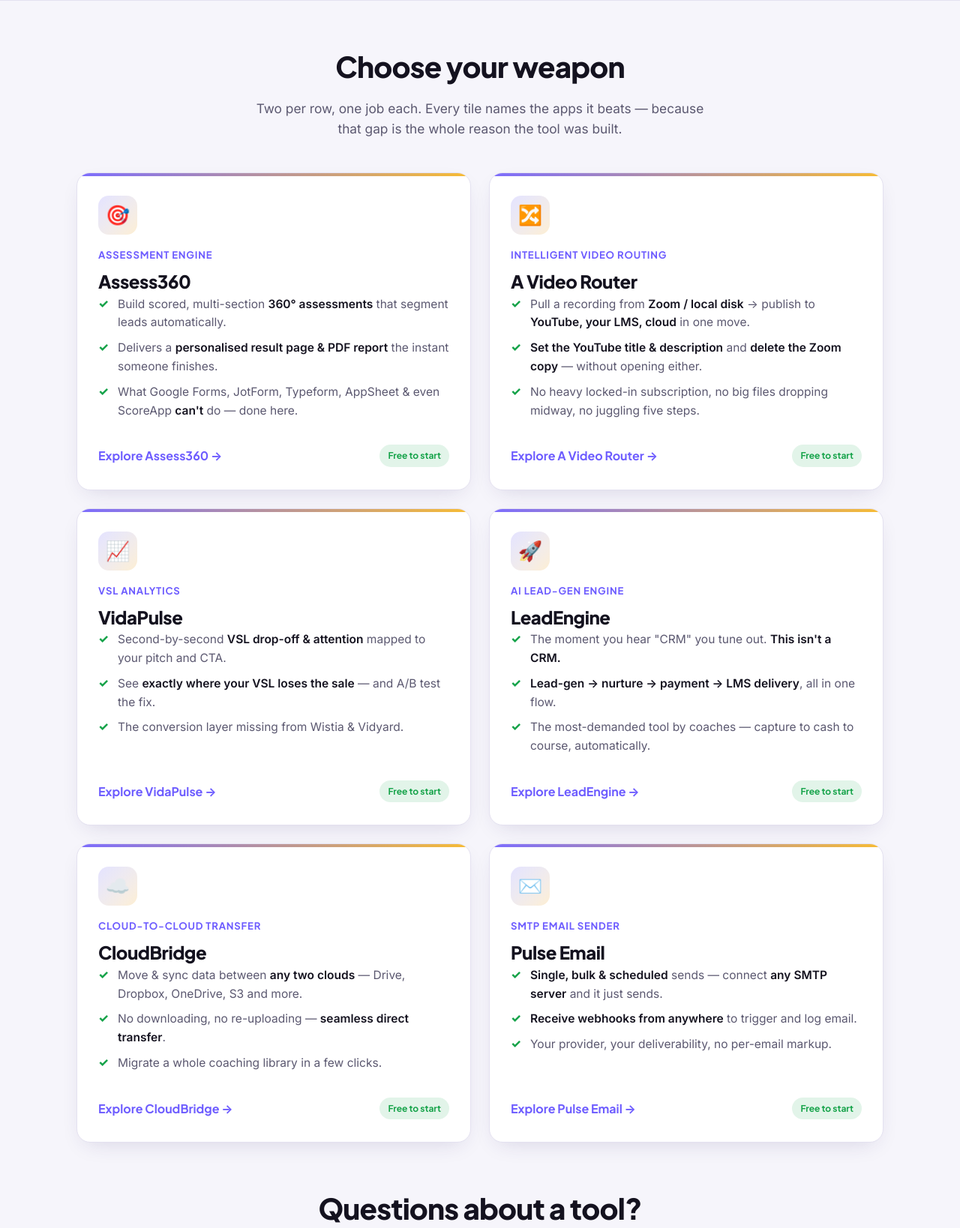
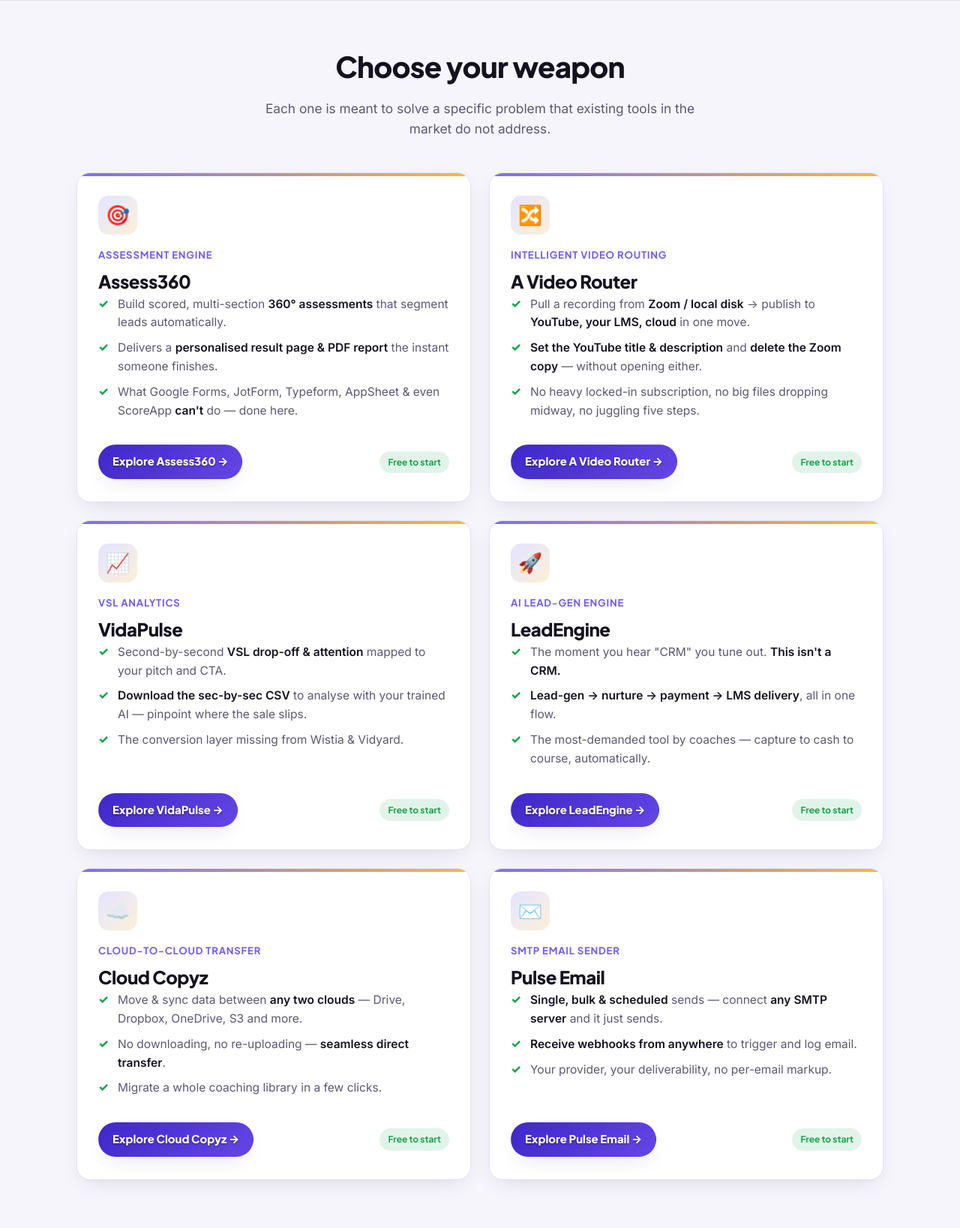
Before and after one commit to ganganarayan/powertools, a Node server app: page / in a window 1280 px wide. Shown: the part 665-2303 px from the top of the page at 75% size. Run offline with Node 20, Linux system fonts and the light colour scheme.

Commit message:
Rename CloudBridge→Cloud Copyz, wire tiles to app URLs, offer + copy edits
- Hero eyebrow: add "Especially Built for Coaches"
- Tools subhead: "Each one is meant to solve a specific problem that
  existing tools in the market do not address"
- Every tile Explore is now a button linking (https://, new tab) to the
  tool's live app; footer tool links and tool-page CTAs point there too:
  assess360.divineleads.guru, avr.divineleads.guru, vidapulse.io,
  leadengines.divineleads.guru, cloudcopyz.divineleads.guru,
  pulseemail.divineleads.guru
- VidaPulse: download second-by-second CSV to analyse with your trained AI
- CloudBridge renamed to Cloud Copyz everywhere (slug, copy, policies)
- New build-for-you offer band (headline font) before the footer:
  email your biggest problem → free for the first 5 months after launch
- Bump asset version to 4 (CSS: tile button + offer band)

Co-Authored-By: Claude Opus 4.8 <noreply@anthropic.com>

```diff
--- a/data/site.js
+++ b/data/site.js
@@ -16,7 +16,7 @@ const site = {
   name: 'Power Tools for Coaches',
   domain: 'powertools.divineleads.guru',
   brandline: "Six tools that do what the popular apps can't — built for coaches by DivineLeads.",
-  assetVersion: '3'
+  assetVersion: '4'
 };
 
 const tools = [
@@ -27,6 +27,7 @@ const tools = [
     kicker: 'Assessment Engine',
     eyebrow: '🎯 Assessment Engine',
     subject: 'Assess360%20%E2%80%94%20question',
+    appUrl: 'https://assess360.divineleads.guru',
     metaTitle: 'Assess360 — assessments that score, segment & report automatically',
     metaDesc: 'Assess360 builds scored, multi-section 360° assessments that segment leads and deliver instant personalised reports — beyond Google Forms, JotForm, Typeform, AppSheet and ScoreApp.',
     tileLines: [
@@ -66,6 +67,7 @@ const tools = [
     kicker: 'Intelligent Video Routing',
     eyebrow: '🔀 Intelligent Video Routing',
     subject: 'A%20Video%20Router%20%E2%80%94%20question',
+    appUrl: 'https://avr.divineleads.guru',
     metaTitle: 'A Video Router — route any video from source to destination, automatically',
     metaDesc: 'A Video Router pulls a recording from Zoom, local disk or any source, publishes it to YouTube, your LMS or cloud, sets the YouTube title and description, and deletes the Zoom copy — all from one place.',
     tileLines: [
@@ -105,11 +107,12 @@ const tools = [
     kicker: 'VSL Analytics',
     eyebrow: '📈 VSL Analytics',
     subject: 'VidaPulse%20%E2%80%94%20question',
+    appUrl: 'https://vidapulse.io',
     metaTitle: 'VidaPulse — VSL analytics that show where the sale is lost',
     metaDesc: 'VidaPulse maps second-by-second VSL drop-off to your pitch and CTA so you know exactly where your video sales letter loses the sale — the conversion layer missing from Wistia and Vidyard.',
     tileLines: [
       'Second-by-second <b>VSL drop-off &amp; attention</b> mapped to your pitch and CTA.',
-      'See <b>exactly where your VSL loses the sale</b> — and A/B test the fix.',
+      '<b>Download the sec-by-sec CSV</b> to analyse with your trained AI — pinpoint where the sale slips.',
       'The conversion layer missing from Wistia &amp; Vidyard.'
     ],
     lede: "Your VSL is doing the selling — so why are you flying blind on it? VidaPulse shows the <b>exact second the sale slips away</b>, second by second, mapped to your hook, pitch and CTA. It's the missing conversion layer that Wistia and Vidyard never gave you.",
@@ -120,7 +123,8 @@ const tools = [
       '<b>Pitch &amp; CTA markers</b> — overlay your key moments so you know which line loses viewers.',
       '<b>Per-viewer engagement</b> — who watched, who re-watched, who bailed before the offer.',
       '<b>Conversion correlation</b> — tie watch-behaviour to who actually bought.',
-      '<b>A/B VSL testing</b> — run two versions and let the retention curve pick the winner.'
+      '<b>A/B VSL testing</b> — run two versions and let the retention curve pick the winner.',
+      '<b>Download second-by-second CSV</b> — export the raw retention data and analyse it with your own trained AI.'
     ],
     versus: {
       title: "What the others can't do",
@@ -144,6 +148,7 @@ const tools = [
     kicker: 'AI Lead-Gen Engine',
     eyebrow: '🚀 AI Lead-Generation Engine',
     subject: 'LeadEngine%20%E2%80%94%20question',
+    appUrl: 'https://leadengines.divineleads.guru',
     metaTitle: 'LeadEngine — AI lead-gen to payment to LMS delivery, all in one',
     metaDesc: 'LeadEngine is not a CRM. It runs the full coach flow — lead generation, nurture, payment and LMS course delivery — in one AI-driven engine. The most-demanded tool by coaches.',
     tileLines: [
@@ -177,20 +182,21 @@ const tools = [
   },
 
   {
-    slug: 'cloudbridge',
-    name: 'CloudBridge',
+    slug: 'cloud-copyz',
+    name: 'Cloud Copyz',
     icon: '☁️',
     kicker: 'Cloud-to-Cloud Transfer',
     eyebrow: '☁️ Cloud-to-Cloud Transfer',
-    subject: 'CloudBridge%20%E2%80%94%20question',
-    metaTitle: 'CloudBridge — move data between any two clouds, seamlessly',
-    metaDesc: 'CloudBridge transfers and syncs data directly between any two clouds — Google Drive, Dropbox, OneDrive, S3 and more — with no downloading or re-uploading.',
+    subject: 'Cloud%20Copyz%20%E2%80%94%20question',
+    appUrl: 'https://cloudcopyz.divineleads.guru',
+    metaTitle: 'Cloud Copyz — move data between any two clouds, seamlessly',
+    metaDesc: 'Cloud Copyz transfers and syncs data directly between any two clouds — Google Drive, Dropbox, OneDrive, S3 and more — with no downloading or re-uploading.',
     tileLines: [
       'Move &amp; sync data between <b>any two clouds</b> — Drive, Dropbox, OneDrive, S3 and more.',
       'No downloading, no re-uploading — <b>seamless direct transfer</b>.',
       'Migrate a whole coaching library in a few clicks.'
     ],
-    lede: 'Move your cloud data between <b>any two clouds, seamlessly</b> — no downloading to your laptop, no dragging files, no waiting on your home internet. Point source, point destination, and CloudBridge carries it cloud-to-cloud.',
+    lede: 'Move your cloud data between <b>any two clouds, seamlessly</b> — no downloading to your laptop, no dragging files, no waiting on your home internet. Point source, point destination, and Cloud Copyz carries it cloud-to-cloud.',
     heroNote: 'Free to start · No credit card',
     whatTitle: 'What it does',
     whatItDoes: [
@@ -222,6 +228,7 @@ const tools = [
     kicker: 'SMTP Email Sender',
     eyebrow: '✉️ SMTP Email Sender',
     subject: 'Pulse%20Email%20%E2%80%94%20question',
+    appUrl: 'https://pulseemail.divineleads.guru',
     metaTitle: 'Pulse Email — connect any SMTP and send single, bulk or scheduled email',
     metaDesc: 'Pulse Email sends single, bulk and scheduled email through any SMTP server you connect, and receives webhooks from anywhere to trigger and log mail. Your provider, your deliverability, no per-email markup.',
     tileLines: [
--- a/public/styles.css
+++ b/public/styles.css
@@ -224,3 +224,17 @@ a:hover { text-decoration: underline; }
 
 .center { text-align:center; }
 .mt-lg { margin-top: 44px; }
+
+/* tile explore button */
+.tile-btn { padding: 10px 18px; font-size: .93rem; }
+
+/* build-for-you offer band */
+.offer .offer-card {
+  background: linear-gradient(135deg, var(--surface-2), var(--surface));
+  border: 1px solid var(--border);
+  border-top: 4px solid var(--accent);
+  border-radius: var(--radius);
+  padding: 48px 34px; text-align: center; box-shadow: var(--shadow);
+}
+.offer-head { font-size: clamp(1.5rem, 3.6vw, 2.3rem); font-weight: 800; max-width: 26ch; margin: 0 auto .5em; }
+.offer-sub { color: var(--muted); font-size: 1.1rem; max-width: 60ch; margin: 0 auto 26px; }
--- a/views/index.ejs
+++ b/views/index.ejs
@@ -4,7 +4,7 @@
 <!-- HERO -->
 <section class="hero">
   <div class="wrap">
-    <span class="eyebrow">⚡ Six power tools · one place</span>
+    <span class="eyebrow">⚡ Six power tools · one place · Especially Built for Coaches</span>
     <h1>The tools your popular apps <span class="grad">can't replace.</span></h1>
     <p class="lede">Every coach already has n8n, Pabbly, Typeform, Wistia, a CRM. Each tool below exists for one reason: it does the exact thing those apps <b>can't</b>. Pick what you need — all free to start.</p>
     <div class="hero-cta">
@@ -20,7 +20,7 @@
   <div class="wrap">
     <div class="section-head">
       <h2>Choose your weapon</h2>
-      <p>Two per row, one job each. Every tile names the apps it beats — because that gap is the whole reason the tool was built.</p>
+      <p>Each one is meant to solve a specific problem that existing tools in the market do not address.</p>
     </div>
 
     <div class="grid">
@@ -33,7 +33,7 @@
           <% t.tileLines.forEach(function (line) { %><li><%- line %></li><% }); %>
         </ul>
         <div class="tile-foot">
-          <a class="explore" href="/<%= t.slug %>">Explore <%= t.name %> →</a>
+          <a class="btn btn-primary tile-btn" href="<%= t.appUrl %>" target="_blank" rel="noopener">Explore <%= t.name %> →</a>
           <span class="free-pill">Free to start</span>
         </div>
       </article>
@@ -67,4 +67,15 @@
   </div>
 </section>
 
+<!-- BUILD-FOR-YOU OFFER -->
+<section class="section offer">
+  <div class="wrap">
+    <div class="offer-card">
+      <h2 class="offer-head">As a coach, if you're looking for a specific software solution — email us, we'll build and ship it.</h2>
+      <p class="offer-sub">The one who gives us the biggest problem they're facing gets to use the tool free for the first 5 months after launch.</p>
+      <a class="btn btn-accent btn-lg" href="mailto:<%= contact.email %>?subject=My%20biggest%20problem%20to%20solve">Email your biggest problem →</a>
+    </div>
+  </div>
+</section>
+
 <%- include('partials/footer') %>
--- a/views/partials/footer.ejs
+++ b/views/partials/footer.ejs
@@ -7,7 +7,7 @@
       </div>
       <div>
         <h4>Tools</h4>
-        <% tools.forEach(function (t) { %><a href="/<%= t.slug %>"><%= t.name %></a><% }); %>
+        <% tools.forEach(function (t) { %><a href="<%= t.appUrl %>" target="_blank" rel="noopener"><%= t.name %></a><% }); %>
       </div>
       <div>
         <h4>Legal</h4>
--- a/views/partials/header.ejs
+++ b/views/partials/header.ejs
@@ -9,7 +9,7 @@
       <% } else if (page === 'tool') { %>
         <a href="/">← All tools</a>
         <a href="#contact">Contact</a>
-        <a class="btn btn-primary" href="#start">Start Free</a>
+        <a class="btn btn-primary" href="<%= tool.appUrl %>" target="_blank" rel="noopener">Start Free</a>
       <% } else { %>
         <a href="/">← All tools</a>
         <a class="btn btn-primary" href="/#contact">Contact</a>
--- a/views/policies/privacy.ejs
+++ b/views/policies/privacy.ejs
@@ -8,7 +8,7 @@
     <article class="prose">
       <p class="updated">Last updated: 3 September 2026</p>
 
-      <p>This Privacy Policy explains how DivineLeads ("we", "us", "our") collects, uses, and protects your information when you use the Power Tools for Coaches suite — Assess360, A Video Router, VidaPulse, LeadEngine, CloudBridge and Pulse Email (together, the "Services") — available at powertools.divineleads.guru and related domains.</p>
+      <p>This Privacy Policy explains how DivineLeads ("we", "us", "our") collects, uses, and protects your information when you use the Power Tools for Coaches suite — Assess360, A Video Router, VidaPulse, LeadEngine, Cloud Copyz and Pulse Email (together, the "Services") — available at powertools.divineleads.guru and related domains.</p>
 
       <h2>1. Information we collect</h2>
       <ul>
--- a/views/policies/terms.ejs
+++ b/views/policies/terms.ejs
@@ -8,7 +8,7 @@
     <article class="prose">
       <p class="updated">Last updated: 3 September 2026</p>
 
-      <p>These Terms &amp; Conditions ("Terms") govern your access to and use of the Power Tools for Coaches suite — Assess360, A Video Router, VidaPulse, LeadEngine, CloudBridge and Pulse Email (the "Services") — provided by DivineLeads ("we", "us"). By creating an account or using the Services, you agree to these Terms.</p>
+      <p>These Terms &amp; Conditions ("Terms") govern your access to and use of the Power Tools for Coaches suite — Assess360, A Video Router, VidaPulse, LeadEngine, Cloud Copyz and Pulse Email (the "Services") — provided by DivineLeads ("we", "us"). By creating an account or using the Services, you agree to these Terms.</p>
 
       <h2>1. Eligibility &amp; account</h2>
       <p>You must be at least 18 and able to form a binding contract. You are responsible for the accuracy of your registration details and for keeping your credentials secure. You are responsible for all activity under your account.</p>
--- a/views/tool.ejs
+++ b/views/tool.ejs
@@ -7,7 +7,7 @@
     <h1><%= tool.name %></h1>
     <p class="lede"><%- tool.lede %></p>
     <div class="hero-cta">
-      <a class="btn btn-primary btn-lg" id="start" href="#contact">Start free</a>
+      <a class="btn btn-primary btn-lg" id="start" href="<%= tool.appUrl %>" target="_blank" rel="noopener">Start free</a>
       <a class="btn btn-ghost btn-lg" href="/">See all tools</a>
     </div>
     <p class="hero-note"><%= tool.heroNote %></p>
@@ -43,7 +43,7 @@
     <div class="cta-band">
       <h2><%- tool.ctaTitle %></h2>
       <p><%- tool.ctaText %></p>
-      <a class="btn btn-accent btn-lg" href="#contact">Get started free</a>
+      <a class="btn btn-accent btn-lg" href="<%= tool.appUrl %>" target="_blank" rel="noopener">Get started free</a>
     </div>
   </div>
 </section>
```
